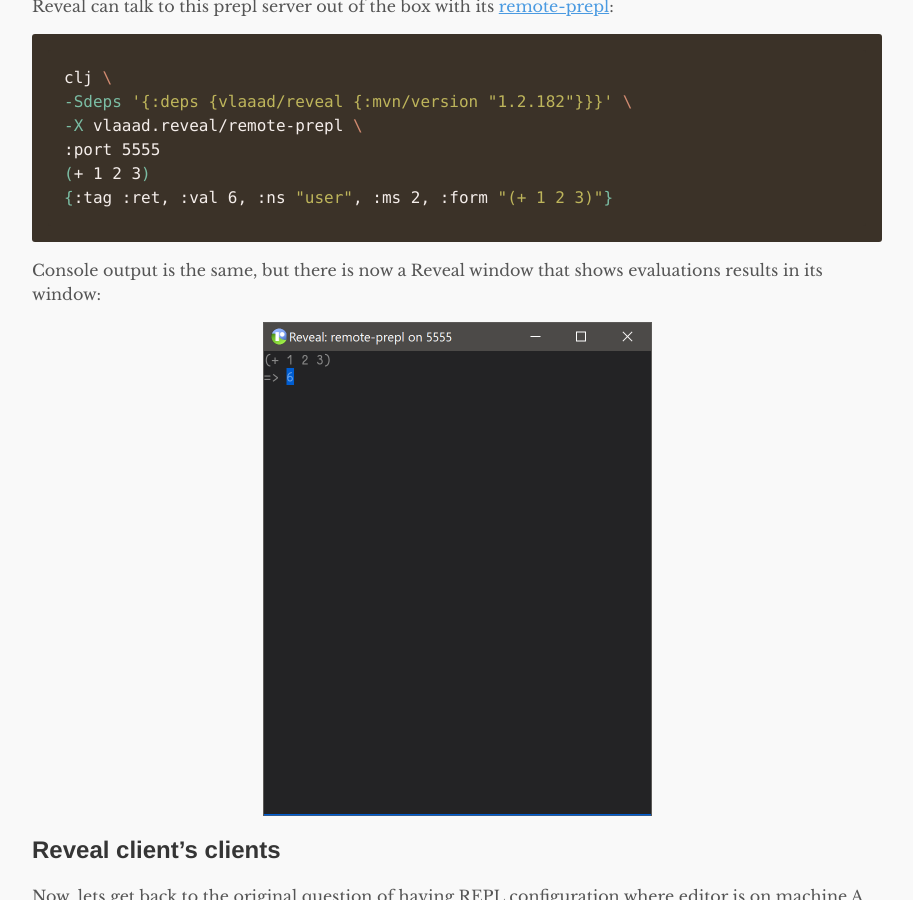
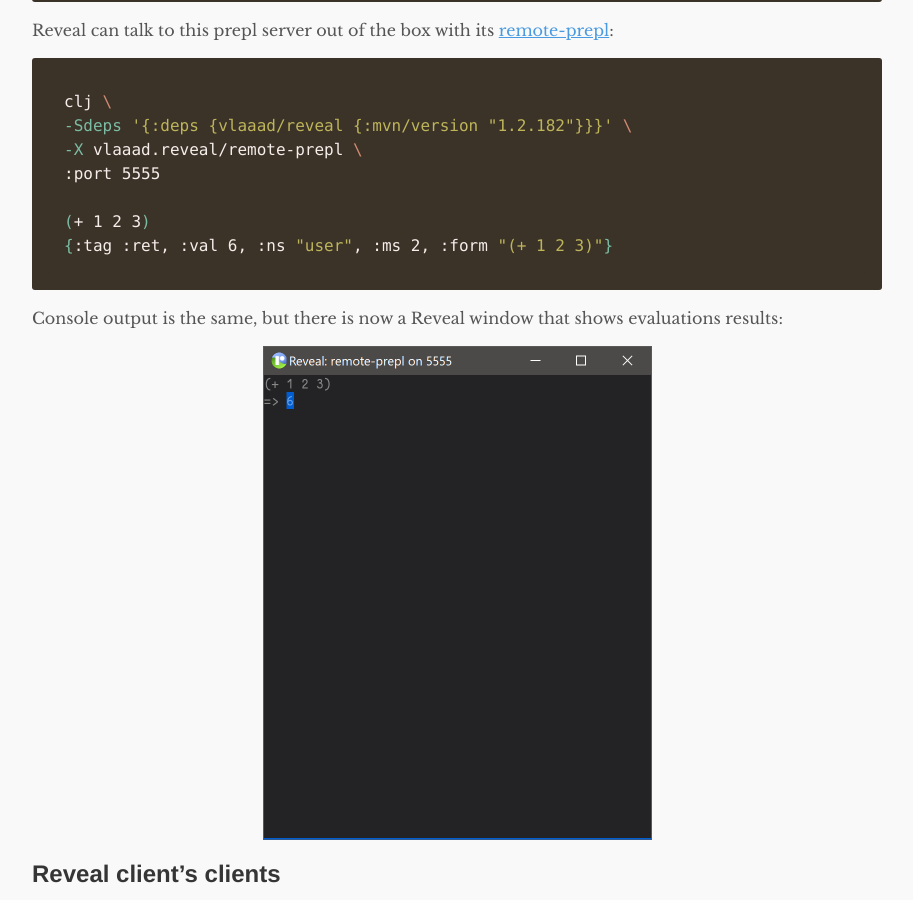
Before and after one commit to vlaaad/vlaaad.github.io, a Jekyll site: the page built from _posts/2021-01-02-reveal-repls-and-networking.md, in a window 1280 px wide and 900 px high, scrolled down 3449 px. Shown: the whole window, without its empty margins (183-1096 px from the left). Built offline with Jekyll 4.4.1, drawn with Linux system fonts in a browser that asks for light colours; a script that is not in the unit is left out.

Commit message:
new post

````diff
--- a/_posts/2021-01-02-reveal-repls-and-networking.md
+++ b/_posts/2021-01-02-reveal-repls-and-networking.md
@@ -92,6 +92,7 @@
 -Sdeps '{:deps {vlaaad/remote-repl {:mvn/version "1.1"}}}' \
 -X vlaaad.remote-repl/repl \
 :port 5555
+
 (+ 1 2 3)
 {:tag :ret, :val "6", :ns "user", :ms 9, :form "(+ 1 2 3)"}
 ```
@@ -101,10 +102,11 @@
 -Sdeps '{:deps {vlaaad/reveal {:mvn/version "1.2.182"}}}' \
 -X vlaaad.reveal/remote-prepl \
 :port 5555
+
 (+ 1 2 3)
 {:tag :ret, :val 6, :ns "user", :ms 2, :form "(+ 1 2 3)"}
 ```
-Console output is the same, but there is now a Reveal window that shows evaluations results in its window:
+Console output is the same, but there is now a Reveal window that shows evaluations results:
 
 ![](/assets/2021-01-02/remote-prepl.png)
 
````
